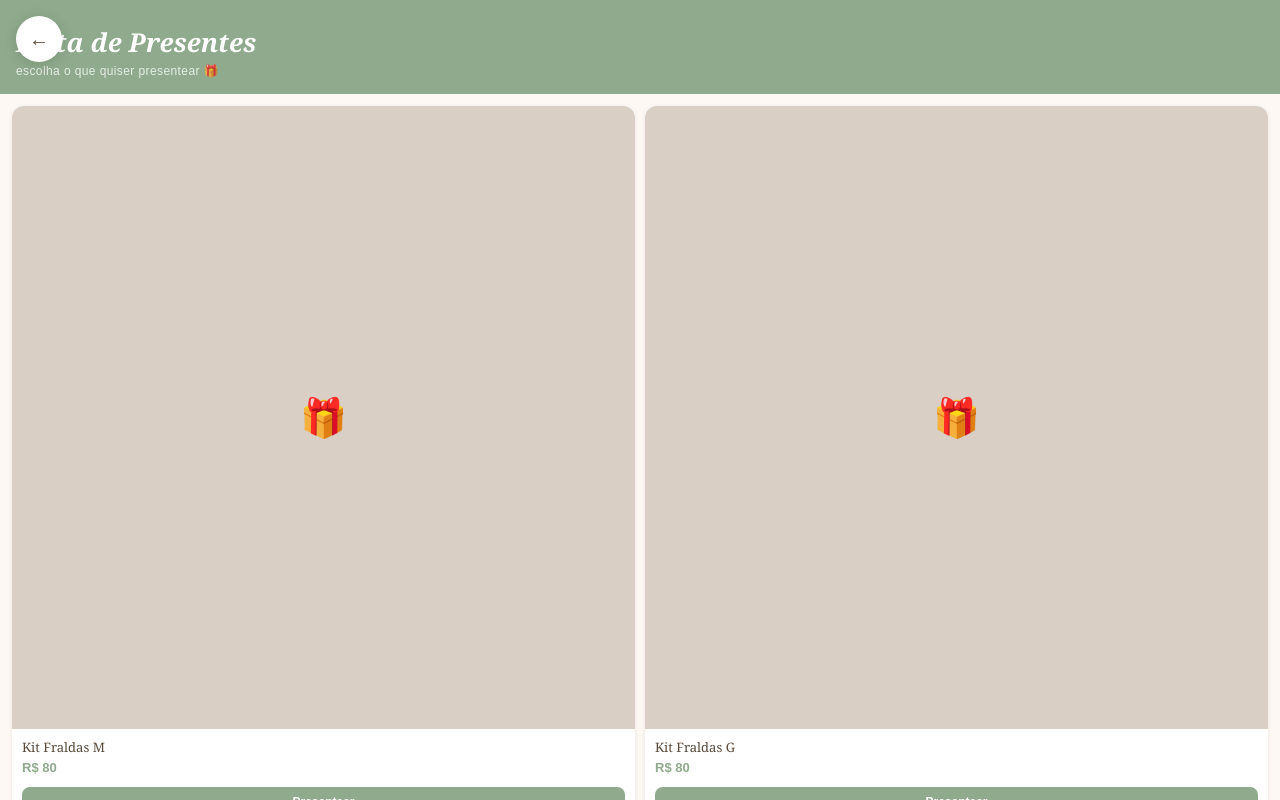
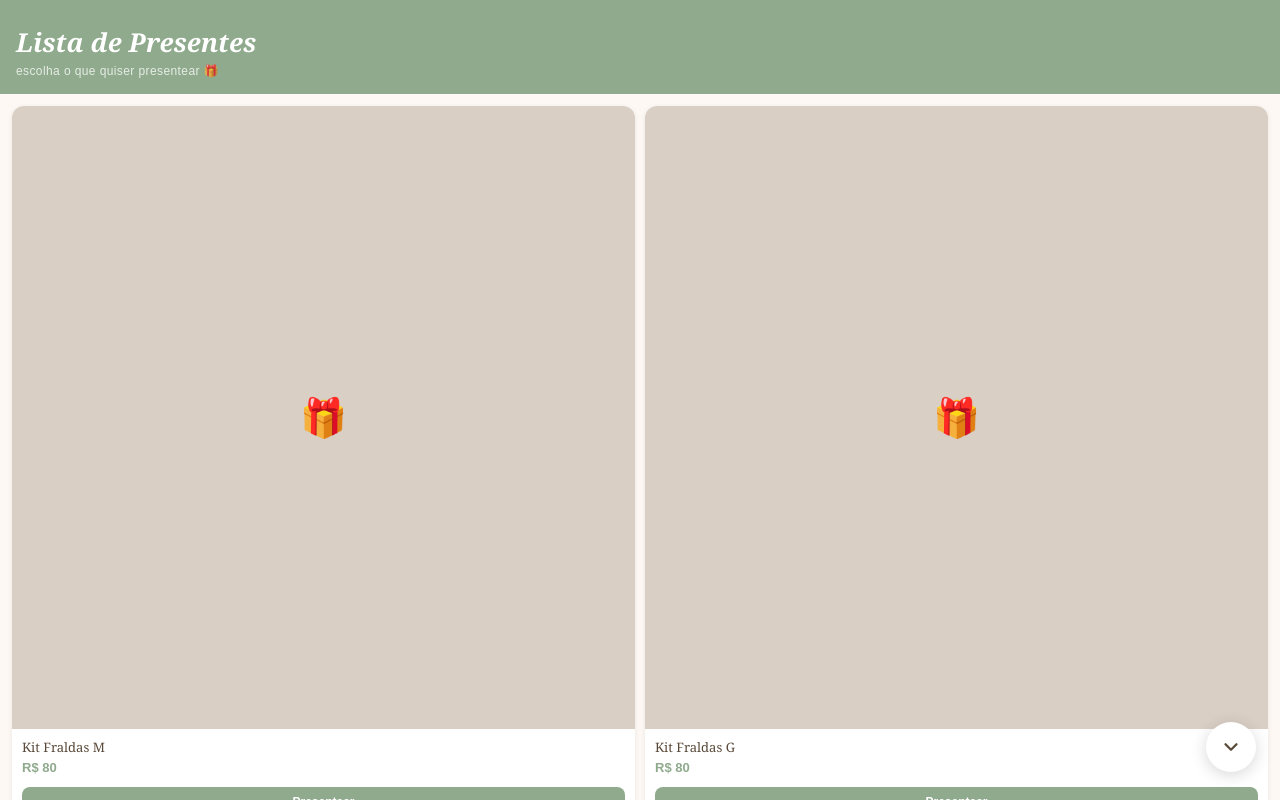
Before and after one commit to christian-vscll/site-cha-oliver, a website: page index.html in a window 1280 px wide. Both pictures are taken after a click on the button "🎁 Lista de presentes". Drawn offline with Linux system fonts and the light colour scheme.

Commit message:
fix: botão fechar no canto inferior direito, chevron pra baixo, sem scroll na home

```diff
--- a/index.html
+++ b/index.html
@@ -140,8 +140,10 @@
   </main>
 
   <!-- Botão flutuante fechar -->
-  <button class="btn-fechar" id="btnFechar" onclick="fecharModal()" aria-label="Voltar">
-    ←
+  <button class="btn-fechar" id="btnFechar" onclick="fecharModal()" aria-label="Fechar lista">
+    <svg width="22" height="22" viewBox="0 0 24 24" fill="none" stroke="currentColor" stroke-width="2.5" stroke-linecap="round" stroke-linejoin="round" aria-hidden="true">
+      <polyline points="6 9 12 15 18 9"/>
+    </svg>
   </button>
 
   <!-- Modal lista de presentes -->
--- a/style.css
+++ b/style.css
@@ -13,11 +13,9 @@ body {
   font-family: Arial, Helvetica, sans-serif;
   background: var(--creme);
   color: var(--texto);
-  min-height: 100vh;
-  overflow-x: hidden;
+  height: 100dvh;
+  overflow: hidden;
 }
-
-body.modal-aberto { overflow: hidden; }
 
 /* Textura de papel */
 .textura {
@@ -48,20 +46,20 @@ body.modal-aberto { overflow: hidden; }
   flex-direction: column;
   align-items: center;
   justify-content: center;
-  min-height: 100vh;
-  padding: 145px 24px 48px;
+  height: 100dvh;
+  padding: 118px 24px 28px;
   text-align: center;
-  gap: 6px;
+  gap: 5px;
 }
 
 .home__coelho {
-  width: 170px;
-  height: 170px;
+  width: 140px;
+  height: 140px;
   display: flex;
   align-items: center;
   justify-content: center;
-  font-size: 88px;
-  margin-bottom: 4px;
+  font-size: 72px;
+  margin-bottom: 2px;
 }
 
 .home__coelho-img {
@@ -99,7 +97,7 @@ body.modal-aberto { overflow: hidden; }
   gap: 12px;
   width: 100%;
   max-width: 280px;
-  margin-top: 28px;
+  margin-top: 20px;
 }
 
 .btn {
@@ -126,16 +124,15 @@ body.modal-aberto { overflow: hidden; }
 
 .btn-fechar {
   position: fixed;
-  top: 16px;
-  left: 16px;
+  bottom: 28px;
+  right: 24px;
   z-index: 300;
-  width: 46px;
-  height: 46px;
+  width: 50px;
+  height: 50px;
   border-radius: 50%;
   background: #fff;
   border: none;
-  box-shadow: 0 2px 14px rgba(0,0,0,0.14);
-  font-size: 20px;
+  box-shadow: 0 3px 16px rgba(0,0,0,0.16);
   cursor: pointer;
   display: none;
   align-items: center;
```
